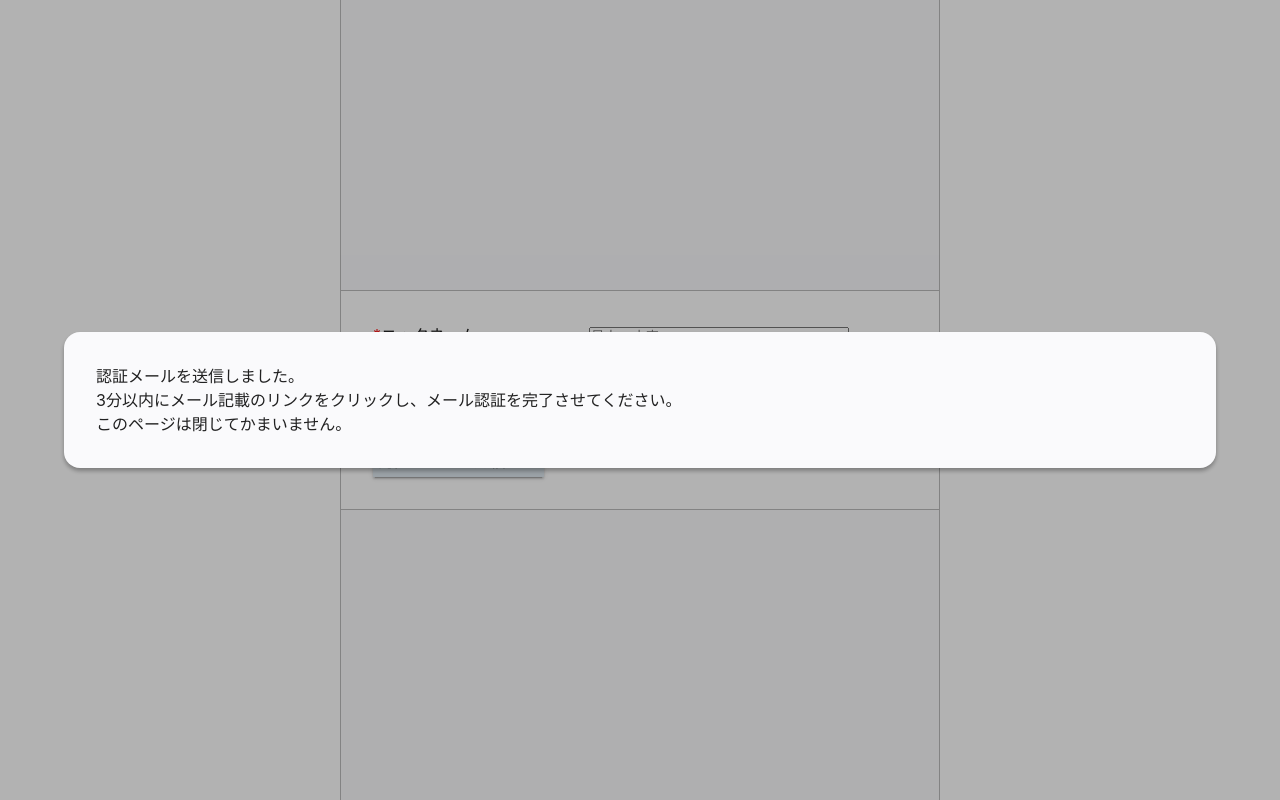
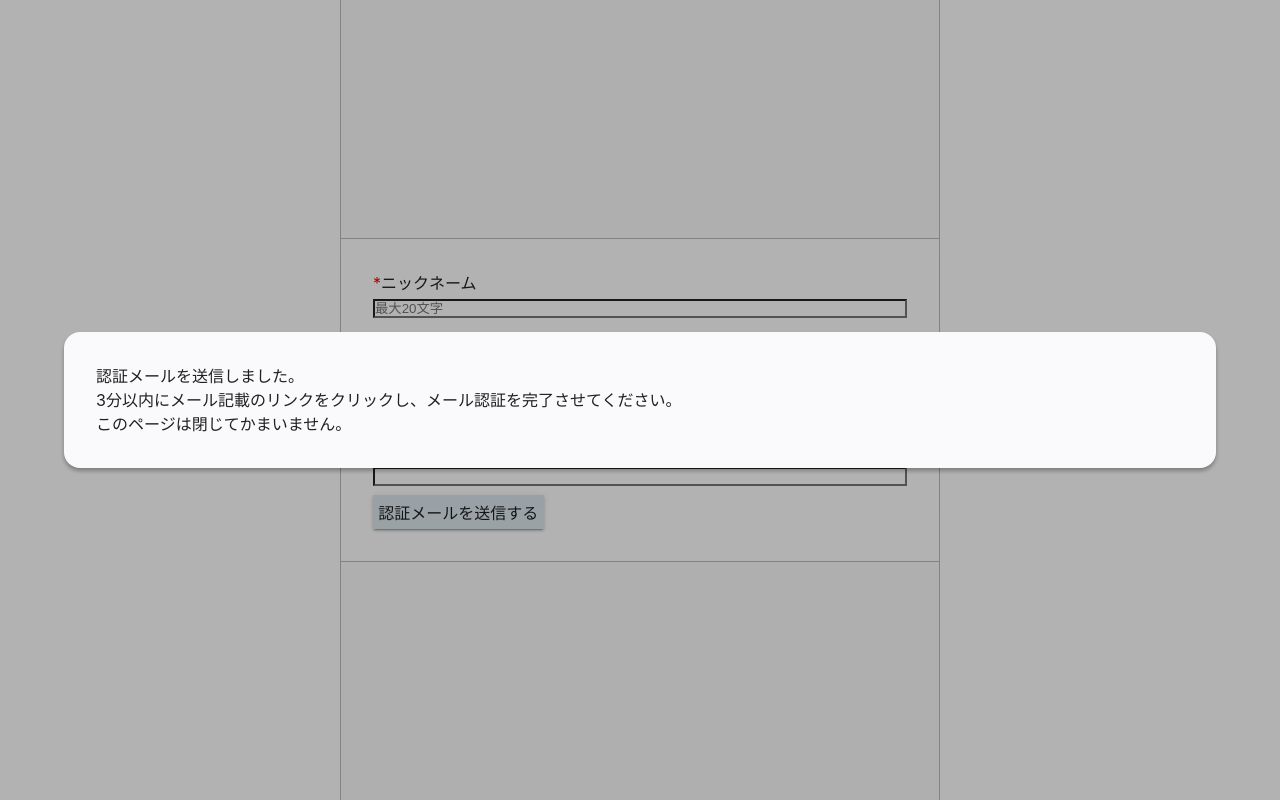
Before and after one commit to kusa-mochi/lite-sns, a React (Vite) app in the folder src/cmd/client/lite-sns-client/: page /signup in a window 1280 px wide. Built offline with nearby package versions, Linux system fonts and the light colour scheme.

Commit message:
adjust styles of the signup page.

```diff
--- a/src/cmd/client/lite-sns-client/src/components/molecules/page_base.tsx
+++ b/src/cmd/client/lite-sns-client/src/components/molecules/page_base.tsx
@@ -29,11 +29,15 @@ export default function PageBase(props: Props) {
         align-items: center;
         justify-content: center;
 
-        width: 600px;
+        width: 100%;
         height: 100%;
         background-color: ${theme.palette.base.bodyBackgroundColor};
         border-right: 1px solid ${theme.palette.base.borderColor};
         border-left: 1px solid ${theme.palette.base.borderColor};
+
+        @media screen and (min-width: 800px) {
+            width: 600px;
+        }
     `
 
     return (
--- a/src/cmd/client/lite-sns-client/src/pages/signup.tsx
+++ b/src/cmd/client/lite-sns-client/src/pages/signup.tsx
@@ -5,6 +5,7 @@ import { css } from "@emotion/css";
 import { callAPI } from "../utils/api_utils";
 import Card from "../components/atoms/card";
 import Modal from "../components/molecules/modal";
+import { useTheme } from "../providers/themeProvider";
 
 enum InputError {
   None = 0,
@@ -18,6 +19,7 @@ enum InputError {
 
 export default function Signup() {
   const config = useConfig();
+  const theme = useTheme();
   const MAX_LENGTH_USERNAME: number = 20;
   const MAX_LENGTH_EMAILADDRESS: number = 254;
   const MIN_LENGTH_PASSWORD: number = 12;
@@ -168,9 +170,16 @@ export default function Signup() {
   }
 
   const formStyle = css`
-    display: grid;
-    grid-template-columns: 216px 260px;
+    display: flex;
+    flex-direction: column;
+    flex-wrap: nowrap;
+    justify-content: flex-start;
+    align-items: center;
   `;
+  const inputItemStyle = css`
+    margin-bottom: 0.5rem;
+    width: 100%;
+  `
   const labelStyle = css`
     text-align: left;
   `;
@@ -179,6 +188,8 @@ export default function Signup() {
   `;
   const inputStyle = css`
     width: 100%;
+    background-color: ${theme.palette.base.inputColor};
+    color: ${theme.palette.secondary.fontColor};
   `;
   const invalidInputStyle = css`
     ${inputStyle}
@@ -189,6 +200,7 @@ export default function Signup() {
     <>
       <Card topBorder>
         <div className={formStyle}>
+          <div className={inputItemStyle}>
             <div className={labelStyle}>
               <span className={requireStyle}>*</span>ニックネーム
             </div>
@@ -203,12 +215,16 @@ export default function Signup() {
                 onBlur={() => validateNickname()}
               />
             </div>
+          </div>
+          <div className={inputItemStyle}>
             <div className={labelStyle}>
               <span className={requireStyle}>*</span>メールアドレス
             </div>
             <div>
               <input
-              className={isEmailAddressInvalid ? invalidInputStyle : inputStyle}
+                className={
+                  isEmailAddressInvalid ? invalidInputStyle : inputStyle
+                }
                 type="email"
                 value={emailAddress}
                 onChange={(e) => setEmailAddress(e.target.value)}
@@ -217,6 +233,8 @@ export default function Signup() {
                 onBlur={() => validateEmailAddress()}
               />
             </div>
+          </div>
+          <div className={inputItemStyle}>
             <div className={labelStyle}>
               <span className={requireStyle}>*</span>登録するパスワード
             </div>
@@ -231,6 +249,8 @@ export default function Signup() {
                 onBlur={() => validatePassword()}
               />
             </div>
+          </div>
+          <div className={inputItemStyle}>
             <div className={labelStyle}>
               <span className={requireStyle}>*</span>登録するパスワード（確認）
             </div>
@@ -247,6 +267,7 @@ export default function Signup() {
               />
             </div>
           </div>
+        </div>
         <Button onClick={() => sendEmail()}>認証メールを送信する</Button>
       </Card>
       <Modal isOpen>
--- a/src/cmd/client/lite-sns-client/src/providers/themeProvider.tsx
+++ b/src/cmd/client/lite-sns-client/src/providers/themeProvider.tsx
@@ -33,6 +33,7 @@ type Theme = {
       backgroundColor: string;
       cardColor: string;
       borderColor: string;
+      inputColor: string;
     };
   };
   typography: {
@@ -96,6 +97,7 @@ export const ThemeProvider = (props: ThemeProviderProps) => {
           bodyBackgroundColor: "#fafafc",
           cardColor: "#ffffff",
           borderColor: "#bbbbbb",
+          inputColor: "#ffffff",
         },
       },
       typography: {
@@ -136,6 +138,7 @@ export const ThemeProvider = (props: ThemeProviderProps) => {
           bodyBackgroundColor: "#fafafc",
           cardColor: "#f0f1fa",
           borderColor: "#999999",
+          inputColor: "#ffffff",
         },
       },
       typography: {
```
Lines whose indentation alone changed are shown as unchanged.
